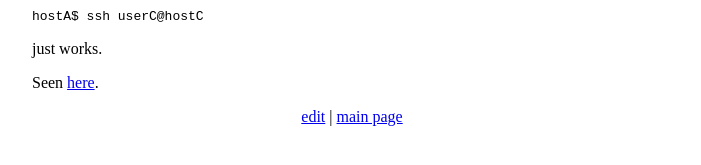
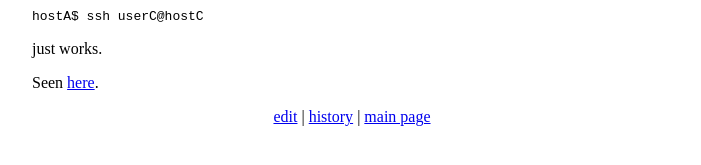
Before and after one commit to gabarro/gabarro.github.io, a Jekyll site: the page built from wiki/SshThroughAProxy.md, in a window 1280 px wide. Shown: the part 215-380 px from the top of the page, without its empty margins (288-989 px from the left). Built offline with Jekyll 4.4.1, drawn with Linux system fonts in a browser that asks for light colours.

Commit message:
Add link to history

```diff
--- a/_layouts/wiki.html
+++ b/_layouts/wiki.html
@@ -8,5 +8,6 @@ layout: base
 
 <div align="center">
     <a href="{{ site.github.repository_url }}/edit/master/{{ page.path }}">edit</a> |
+    <a href="{{ site.github.repository_url }}/commits/master/{{ page.path }}">history</a> |
     <a href="MainPage">main page</a>
 </div>
```
